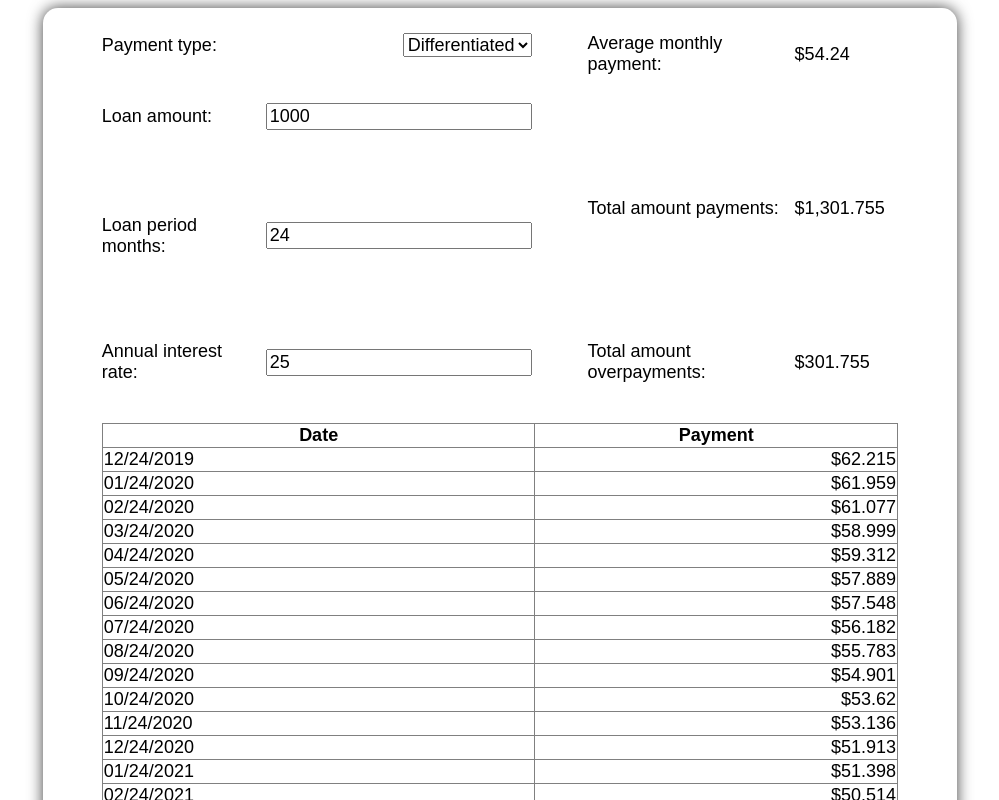
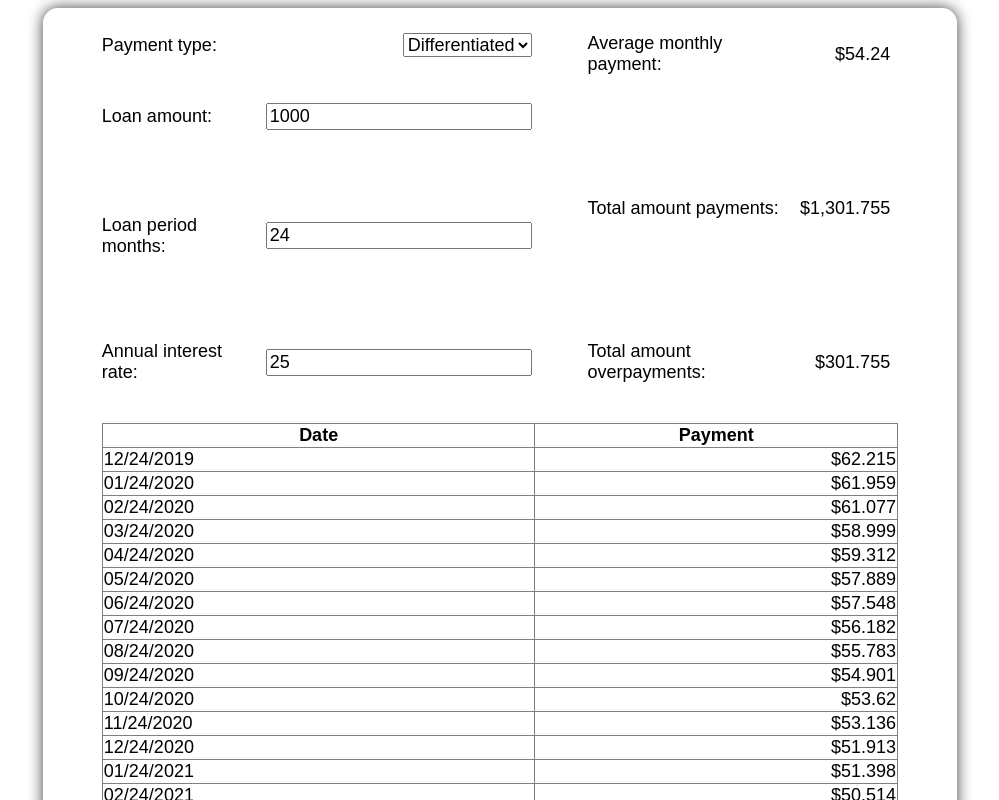
Before and after one commit to Artem123456789/loan-calc, an Angular app: page / in a window 1280 px wide. Shown: the top 800 px of the page, without its empty margins (140-1139 px from the left). Built offline with nearby package versions, Linux system fonts and the light colour scheme.

Commit message:
Loan info values changed more float left side

```diff
--- a/src/app/loan-info/loan-info.component.css
+++ b/src/app/loan-info/loan-info.component.css
@@ -43,6 +43,13 @@
         align-items: center;
         justify-content: space-around;
     }
+
+    .loan-info-value
+    {
+        display: flex;
+        flex-direction: row;
+        justify-content: flex-end;
+    }
 }
 
 @media screen and (min-width: 550px) and (max-width: 1000px)
@@ -61,16 +68,16 @@
         height: 25%;
     }
 
-    .loan-info-property > *
-    {
-        width: 100%;
-    }
-
     .loan-info-value
     {
         display: flex;
         flex-direction: row;
         justify-content: flex-end;
+    }
+
+    .loan-info-property > *
+    {
+        width: 100%;
     }
 }
 
```
